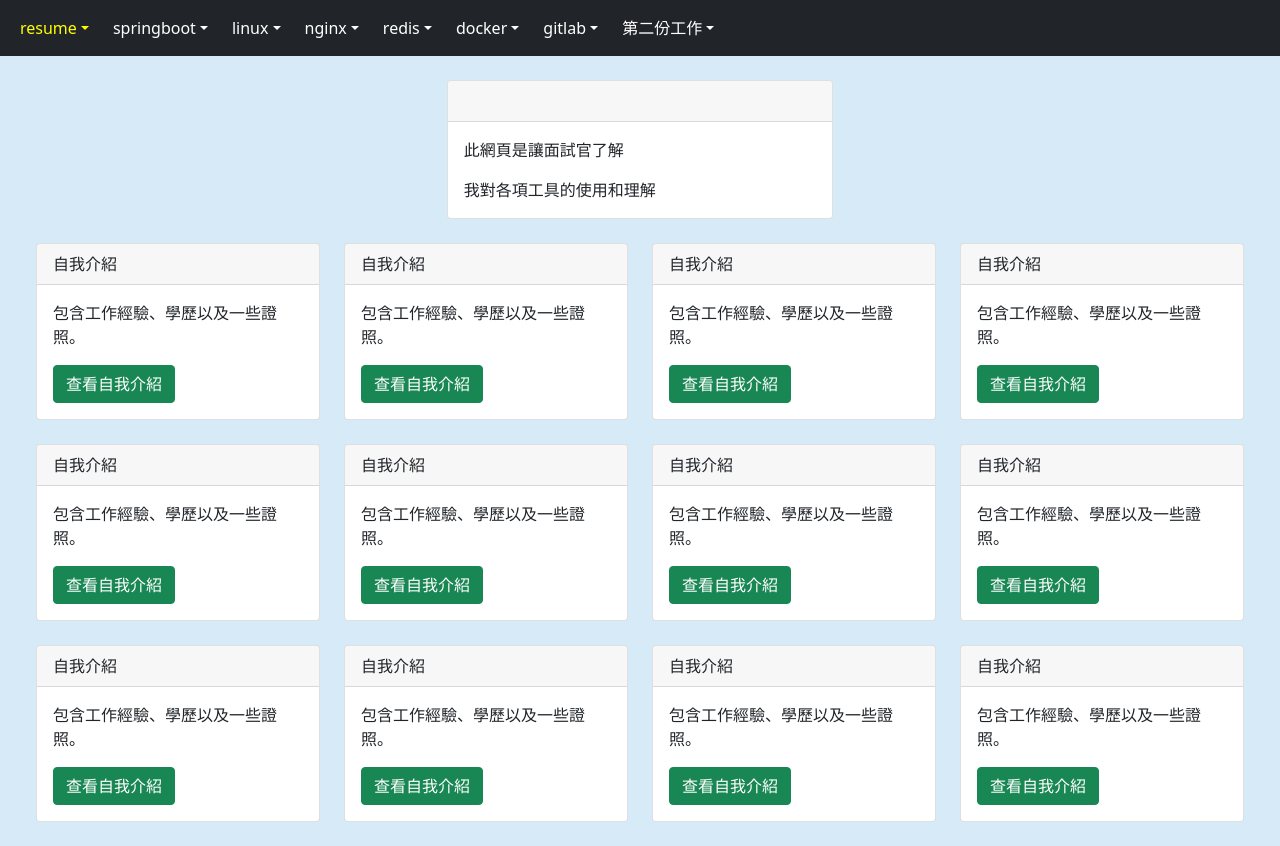
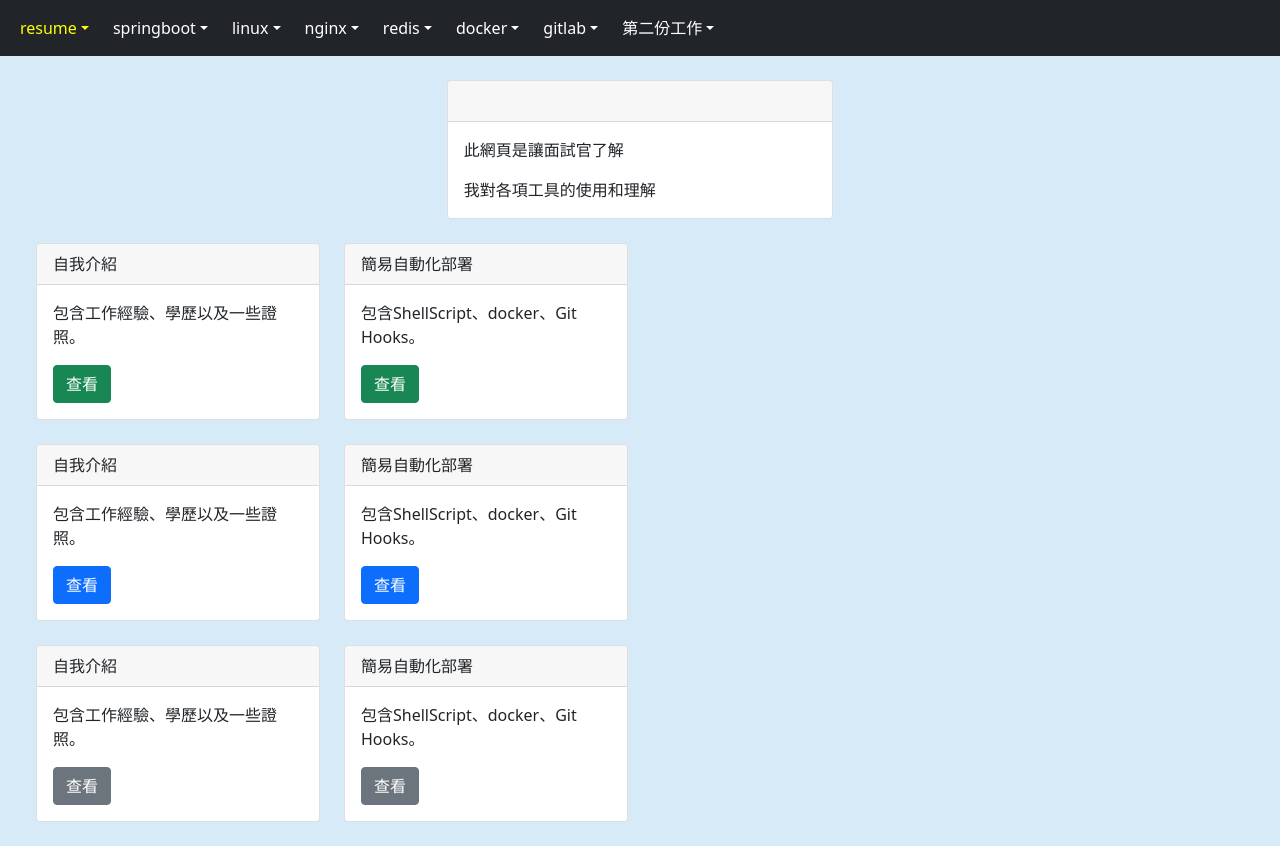
Before and after one commit to wilson6508/Interview, a Vue app: page /Interview/resume/Home in a window 1280 px wide. Built offline with nearby package versions, Linux system fonts and the light colour scheme.

Commit message:
Add Deployment

```diff
--- a/src/components/shared/Navigation.vue
+++ b/src/components/shared/Navigation.vue
@@ -52,8 +52,7 @@ export default {
             { label: "Awk", path: "/linux/Awk" },
             { label: "ConExp", path: "/linux/ConExp" },
             { label: "Cut", path: "/linux/Cut" },
-            { label: "Envsubst", path: "/linux/Envsubst" },
-            { label: "FileDir", path: "/linux/FileDir" },
+            { label: "Deployment", path: "/linux/Deployment" },
             { label: "Sed", path: "/linux/Sed" },
             { label: "SshAgent", path: "/linux/SshAgent" },
           ]
--- a/src/router/index.js
+++ b/src/router/index.js
@@ -83,17 +83,10 @@ const routes = [
         },
     },
     {
-        path: "/linux/Envsubst",
-        component: () => import("@/views/linux/Envsubst.vue"),
+        path: "/linux/Deployment",
+        component: () => import("@/views/linux/Deployment.vue"),
         meta: {
-            title: "Envsubst"
-        },
-    },
-    {
-        path: "/linux/FileDir",
-        component: () => import("@/views/linux/FileDir.vue"),
-        meta: {
-            title: "FileDir"
+            title: "Deployment"
         },
     },
     {
--- /dev/null
+++ b/src/views/linux/Deployment.vue
@@ -0,0 +1,100 @@
+<template>
+  <div>
+    <div class="row m-4">
+      <div class="col-md-8 col-12">
+        <CodeContainer :title="'簡易自動化部署'">
+          <template v-slot:sourceCode>
+            <pre>
+本機
+1. 在SpringBoot框架下，進行程式開發。
+2. 利用Git Hooks在程式碼後提交後，自動執行指定的腳本。
+3. 自動打包，傳送jar檔。
+
+伺服器
+1. 重啟服務。
+            </pre>
+          </template>
+        </CodeContainer>
+      </div>
+    </div>
+    <div class="row m-4">
+      <div class="col-md-8 col-12">
+        <CodeContainer :title="'post-commit'">
+          <template v-slot:sourceCode>
+            <pre>
+#!/bin/bash
+
+base_dir="/d/my_project/HelloJava"
+key_path="$base_dir/.git/hooks/enter_key"
+jar_path="$base_dir/target/demo-0.0.1-SNAPSHOT.jar"
+
+server_info="user@192.168.X.X"
+target_dir="/home/user/java_project"
+
+# 在本機打包
+mvn clean package
+
+# 傳送jar檔到指定伺服器
+scp -i "$key_path" "$jar_path" "$server_info:$target_dir"
+
+# 執行伺服器上的腳本
+ssh -i "$key_path" "$server_info" "cd $target_dir; ./deployment.sh"
+            </pre>
+          </template>
+        </CodeContainer>
+      </div>
+    </div>
+    <div class="row m-4">
+      <div class="col-md-8 col-12">
+        <CodeContainer :title="'deployment.sh'">
+          <template v-slot:sourceCode>
+            <pre>
+#!/bin/bash
+
+app_name="my_test"
+image_ver="1.0"
+port=8081
+
+# 刪掉原本的container
+check_docker_ps=$(docker ps | grep "$app_name" | wc -l)
+if [ "$check_docker_ps" = 1 ]; then
+    docker rm -f "$app_name"
+fi
+
+# 刪掉原本的image
+check_docker_images=$(docker images | grep "$app_name" | wc -l)
+if [ "$check_docker_images" = 1 ]; then
+    docker rmi "$app_name:$image_ver"
+fi
+
+# 製作新的image
+docker build -t "$app_name:$image_ver" .
+
+# 執行新的container
+docker run -d -p "$port:$port" --name "$app_name" "$app_name:$image_ver"
+
+# 刪掉原本的jar
+if [ -f ./demo-0.0.1-SNAPSHOT.jar ]; then
+    rm -f ./demo-0.0.1-SNAPSHOT.jar
+fi
+            </pre>
+          </template>
+        </CodeContainer>
+      </div>
+    </div>
+    <Footer />
+  </div>
+</template>
+
+<script>
+import CodeContainer from "@/components/shared/CodeContainer.vue";
+import Footer from "@/components/shared/Footer.vue";
+
+export default {
+  name: "Deployment",
+  components: {
+    CodeContainer,
+    Footer
+  },
+};
+</script>
--- a/src/views/linux/Envsubst.vue
+++ /dev/null
@@ -1,36 +0,0 @@
-<template>
-  <div>
-    <div class="row m-4">
-      <div class="col-md-8 col-12">
-        <CodeContainer :title="''">
-          <template v-slot:sourceCode>
-              <pre>
-$ cat hello.sh
-echo Hello ${name}
-
-$ name=Tom sh hello.sh
-Hello Tom
-
-$ cat template.txt
-Hello ${name}
-
-$ name=Tom envsubst &lt; template.txt
-Hello Tom
-                </pre>
-          </template>
-        </CodeContainer>
-      </div>
-    </div>
-  </div>
-</template>
-
-<script>
-import CodeContainer from "@/components/shared/CodeContainer.vue";
-
-export default {
-  name: "Envsubst",
-  components: {
-    CodeContainer,
-  },
-};
-</script>
--- a/src/views/linux/FileDir.vue
+++ /dev/null
@@ -1,33 +0,0 @@
-<template>
-  <div>
-    <div class="row m-4">
-      <div class="col-md-8 col-12">
-        <CodeContainer :title="'cp'">
-          <template v-slot:sourceCode>
-            <pre>
-cp [-r] source dest
-
-cp abc.txt dirName/
-cp -r dirName/ otherDirName/
-cp -r dirName/* otherDirName/
-
-有則覆蓋 無則創建
-cp 123.txt 456.txt
-            </pre>
-          </template>
-        </CodeContainer>
-      </div>
-    </div>
-  </div>
-</template>
-
-<script>
-import CodeContainer from "@/components/shared/CodeContainer.vue";
-
-export default {
-  name: "FileDir",
-  components: {
-    CodeContainer,
-  },
-};
-</script>
--- a/src/views/resume/Home.vue
+++ b/src/views/resume/Home.vue
@@ -14,115 +14,34 @@
       <div class="col-4"></div>
     </div>
     <div class="row m-4">
-      <div class="col-3">
+      <div class="col-3" v-for="(item, itemIndex) in firstRowArr" :key="itemIndex">
         <div class="card">
-          <div class="card-header">自我介紹</div>
+          <div class="card-header">{{item.header}}</div>
           <div class="card-body">
-            <p class="card-text">包含工作經驗、學歷以及一些證照。</p>
-            <a class="btn btn-success" @click="goToPage('/resume/Self')">查看自我介紹</a>
-          </div>
-        </div>
-      </div>
-      <div class="col-3">
-        <div class="card">
-          <div class="card-header">自我介紹</div>
-          <div class="card-body">
-            <p class="card-text">包含工作經驗、學歷以及一些證照。</p>
-            <a class="btn btn-success" @click="goToPage('/resume/Self')">查看自我介紹</a>
-          </div>
-        </div>
-      </div>
-      <div class="col-3">
-        <div class="card">
-          <div class="card-header">自我介紹</div>
-          <div class="card-body">
-            <p class="card-text">包含工作經驗、學歷以及一些證照。</p>
-            <a class="btn btn-success" @click="goToPage('/resume/Self')">查看自我介紹</a>
-          </div>
-        </div>
-      </div>
-      <div class="col-3">
-        <div class="card">
-          <div class="card-header">自我介紹</div>
-          <div class="card-body">
-            <p class="card-text">包含工作經驗、學歷以及一些證照。</p>
-            <a class="btn btn-success" @click="goToPage('/resume/Self')">查看自我介紹</a>
+            <p class="card-text">{{item.text}}</p>
+            <a class="btn btn-success" @click="goToPage(item.path)">查看</a>
           </div>
         </div>
       </div>
     </div>
     <div class="row m-4">
-      <div class="col-3">
+      <div class="col-3" v-for="(item, itemIndex) in firstRowArr" :key="itemIndex">
         <div class="card">
-          <div class="card-header">自我介紹</div>
+          <div class="card-header">{{item.header}}</div>
           <div class="card-body">
-            <p class="card-text">包含工作經驗、學歷以及一些證照。</p>
-            <a class="btn btn-success" @click="goToPage('/resume/Self')">查看自我介紹</a>
-          </div>
-        </div>
-      </div>
-      <div class="col-3">
-        <div class="card">
-          <div class="card-header">自我介紹</div>
-          <div class="card-body">
-            <p class="card-text">包含工作經驗、學歷以及一些證照。</p>
-            <a class="btn btn-success" @click="goToPage('/resume/Self')">查看自我介紹</a>
-          </div>
-        </div>
-      </div>
-      <div class="col-3">
-        <div class="card">
-          <div class="card-header">自我介紹</div>
-          <div class="card-body">
-            <p class="card-text">包含工作經驗、學歷以及一些證照。</p>
-            <a class="btn btn-success" @click="goToPage('/resume/Self')">查看自我介紹</a>
-          </div>
-        </div>
-      </div>
-      <div class="col-3">
-        <div class="card">
-          <div class="card-header">自我介紹</div>
-          <div class="card-body">
-            <p class="card-text">包含工作經驗、學歷以及一些證照。</p>
-            <a class="btn btn-success" @click="goToPage('/resume/Self')">查看自我介紹</a>
+            <p class="card-text">{{item.text}}</p>
+            <a class="btn btn-primary" @click="goToPage(item.path)">查看</a>
           </div>
         </div>
       </div>
     </div>
     <div class="row m-4">
-      <div class="col-3">
+      <div class="col-3" v-for="(item, itemIndex) in firstRowArr" :key="itemIndex">
         <div class="card">
-          <div class="card-header">自我介紹</div>
+          <div class="card-header">{{item.header}}</div>
           <div class="card-body">
-            <p class="card-text">包含工作經驗、學歷以及一些證照。</p>
-            <a class="btn btn-success" @click="goToPage('/resume/Self')">查看自我介紹</a>
-          </div>
-        </div>
-      </div>
-      <div class="col-3">
-        <div class="card">
-          <div class="card-header">自我介紹</div>
-          <div class="card-body">
-            <p class="card-text">包含工作經驗、學歷以及一些證照。</p>
-            <a class="btn btn-success" @click="goToPage('/resume/Self')">查看自我介紹</a>
-          </div>
-        </div>
-      </div>
-      <div class="col-3">
-        <div class="card">
-          <div class="card-header">自我介紹</div>
-          <div class="card-body">
-            <p class="card-text">包含工作經驗、學歷以及一些證照。</p>
-            <a class="btn btn-success" @click="goToPage('/resume/Self')">查看自我介紹</a>
-          </div>
-        </div>
-      </div>
-      <div class="col-3">
-        <div class="card">
-          <div class="card-header">自我介紹</div>
-          <div class="card-body">
-            <p class="card-text">包含工作經驗、學歷以及一些證照。</p>
-            <a class="btn btn-success" @click="goToPage('/resume/Self')">查看自我介紹</a>
+            <p class="card-text">{{item.text}}</p>
+            <a class="btn btn-secondary" @click="goToPage(item.path)">查看</a>
           </div>
         </div>
       </div>
@@ -133,6 +52,15 @@
 <script>
 export default {
   name: "Home",
+  data() {
+    return {
+      firstRowArr: [
+        { header: "自我介紹", text: "包含工作經驗、學歷以及一些證照。", path: "/resume/Self" },
+        { header: "簡易自動化部署", text: "包含ShellScript、docker、Git Hooks。", path: "/linux/Deployment" }
+      ],
+      secondRowArr: []
+    };
+  },
   methods: {
     goToPage(path) {
       this.$router.push(path);
```
